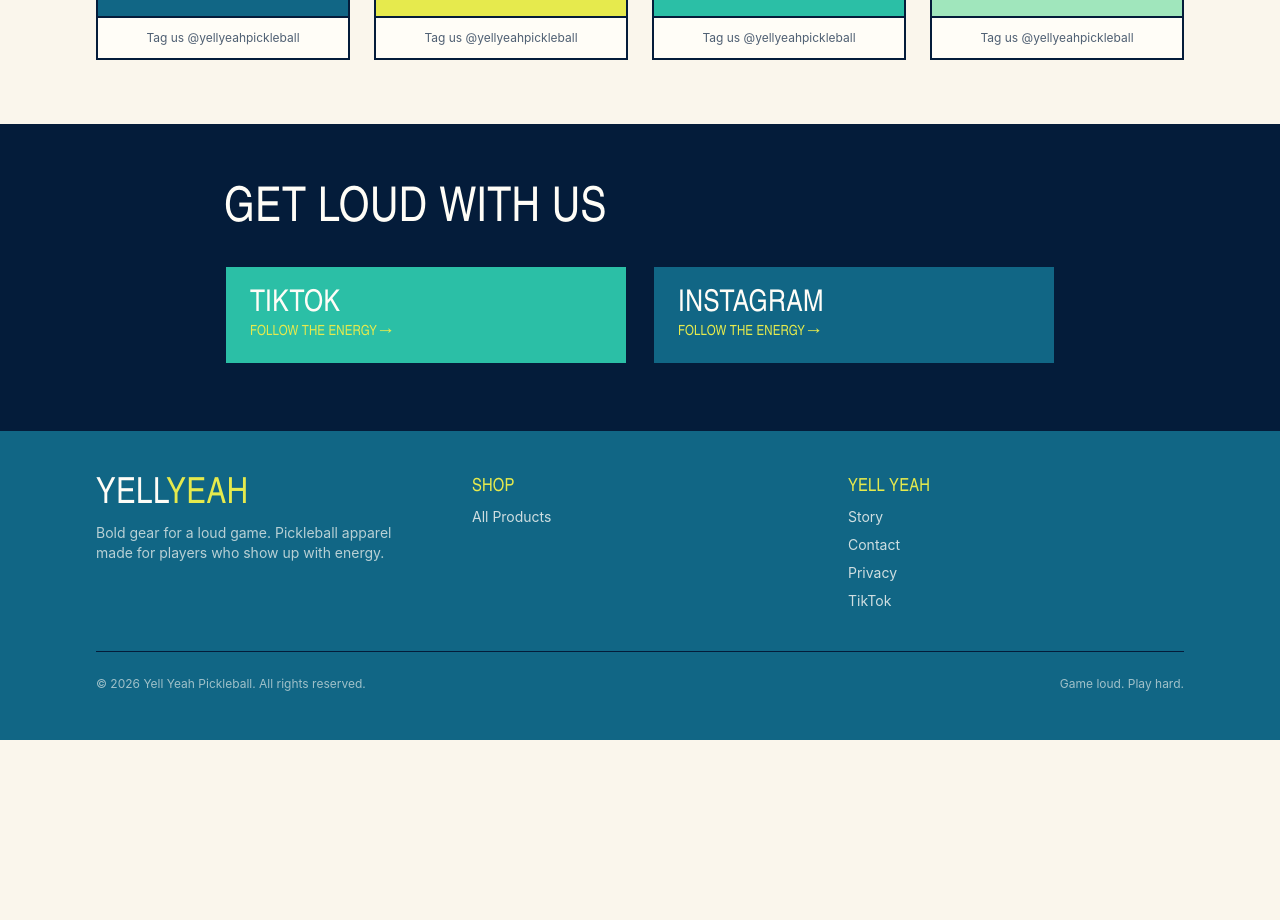
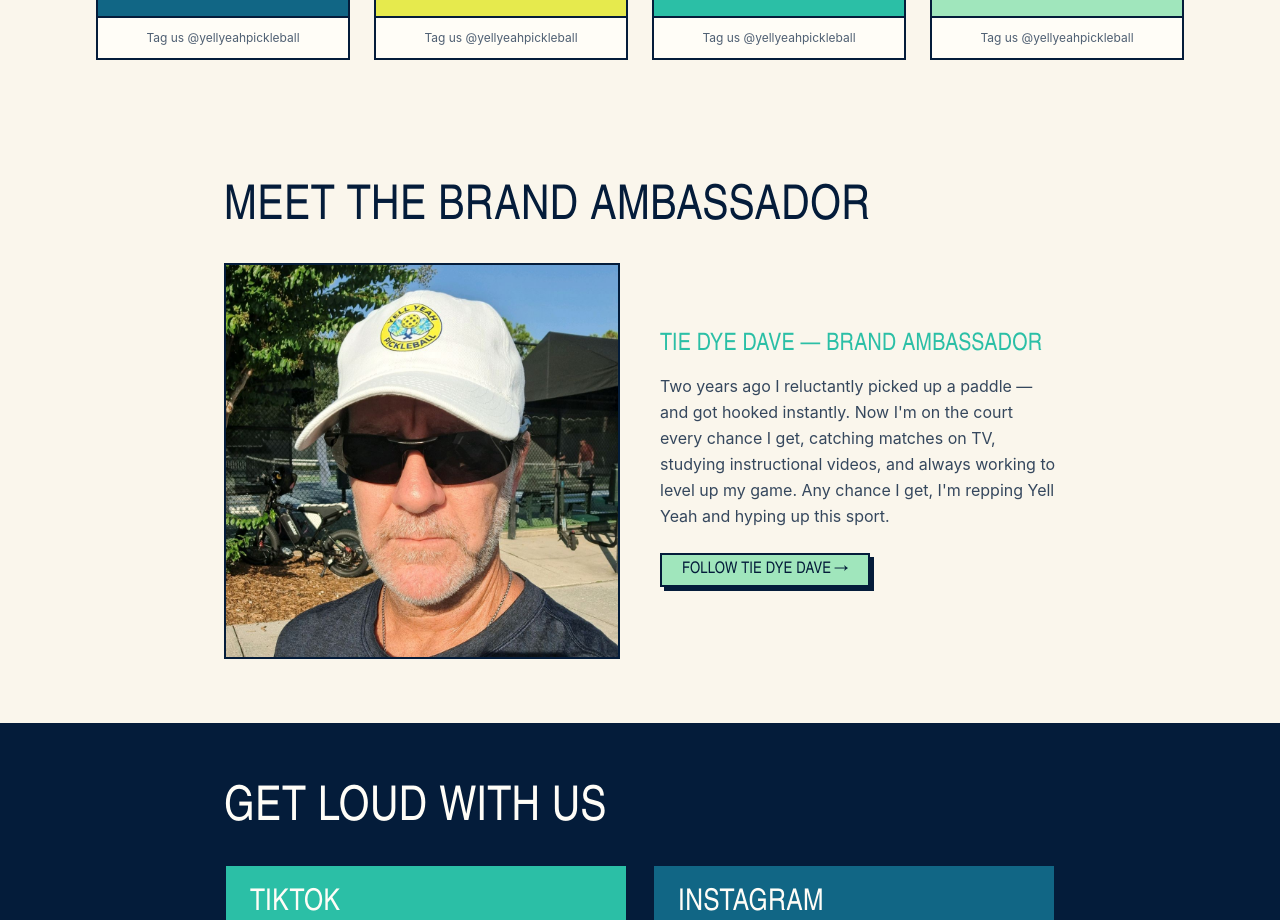
Before and after one commit to dcassese1-ship-it/yell-yeah-website, a Next.js app: page /about in a window 1280 px wide. Shown: the part 1640-2560 px from the top of the page. Before the commit the page ends 2380 px from the top, so only its background shows below. Built offline with nearby package versions, Linux system fonts and the light colour scheme.

Commit message:
Add Meet the Brand Ambassador section to Story page
Photo + bio for Tie Dye Dave, styled with the same hard-shadow card
treatment used elsewhere, with a personal TikTok link styled distinct
from the main brand social tiles.

Co-Authored-By: Claude Sonnet 5 <noreply@anthropic.com>

```diff
--- a/src/app/about/page.tsx
+++ b/src/app/about/page.tsx
@@ -1,3 +1,4 @@
+import Image from "next/image";
 import Link from "next/link";
 import HeroBackdrop from "@/components/HeroBackdrop";
 import MarqueeBanner from "@/components/MarqueeBanner";
@@ -115,6 +116,41 @@ export default function AboutPage() {
         </div>
       </section>
 
+      {/* Meet the Brand Ambassador */}
+      <section className="mx-auto max-w-4xl px-5 py-16 sm:px-8">
+        <h2 className="shout font-display text-4xl sm:text-5xl">Meet the Brand Ambassador</h2>
+
+        <div className="mt-8 grid gap-10 sm:grid-cols-2 sm:items-center">
+          <div className="card-hard relative aspect-square w-full overflow-hidden">
+            <Image
+              src="/images/tie-dye-dave.jpg"
+              alt="Tie Dye Dave, Yell Yeah brand ambassador"
+              fill
+              sizes="(min-width: 640px) 50vw, 100vw"
+              className="object-cover"
+            />
+          </div>
+
+          <div>
+            <p className="font-display shout text-2xl text-teal">Tie Dye Dave — Brand Ambassador</p>
+            <p className="mt-4 leading-relaxed text-ink/80">
+              Two years ago I reluctantly picked up a paddle — and got hooked instantly. Now
+              I&apos;m on the court every chance I get, catching matches on TV, studying
+              instructional videos, and always working to level up my game. Any chance I get,
+              I&apos;m repping Yell Yeah and hyping up this sport.
+            </p>
+            <a
+              href="https://www.tiktok.com/@tiedyedave"
+              target="_blank"
+              rel="noreferrer"
+              className="btn-hard mt-6 inline-block bg-mint px-5 py-2 font-display shout text-base text-ink"
+            >
+              Follow Tie Dye Dave →
+            </a>
+          </div>
+        </div>
+      </section>
+
       {/* Social strip */}
       <section className="border-t-2 border-ink bg-ink py-16">
         <div className="mx-auto max-w-4xl px-5 sm:px-8">
```
Also changed, not shown: public/images/tie-dye-dave.jpg (added).
